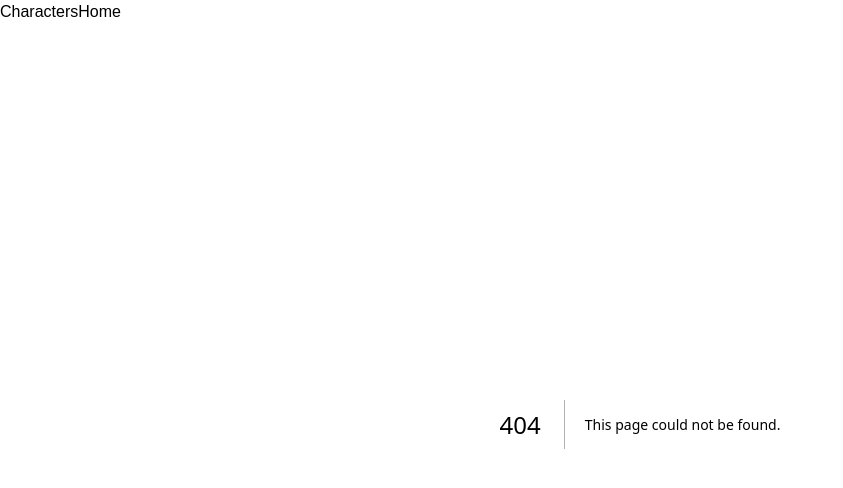
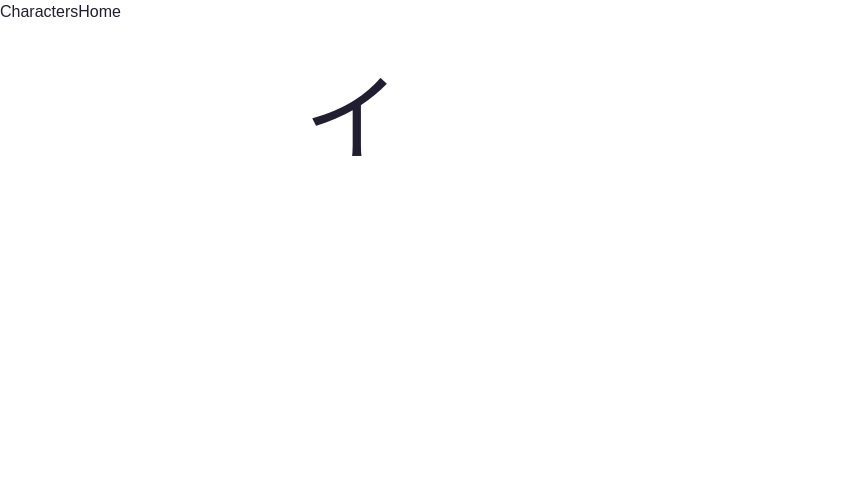
Before and after one commit to CodeByDex/bydex-japan, a Next.js app: page /quiz in a window 1280 px wide. Before the commit this address had no page. Shown: the top 488 px of the page, without its empty margins (0-843 px from the left). Built offline with nearby package versions, Linux system fonts and the light colour scheme.

Commit message:
Various UI updates to support flash cards
* renamed card components

* initial flashcard working model

* refactored character card to use reusable components

* updated flashcard to use reusable components

```diff
--- a/components/ui/character.tsx
+++ b/components/ui/character.tsx
@@ -1,18 +1,10 @@
 'use client';
 
 import React from 'react';
-import {useState} from 'react'
+import { useState } from 'react'
 import { character, reading } from '@lib/definitions';
 
-interface CharacterComponentProps {
-  character: character;
-}
-
-interface ReadingComponentProps {
-  reading: reading
-}
-
-export function ReadingComponent({ reading }: ReadingComponentProps) {
+export function ReadingComponent({ reading }: {reading: reading}) {
   const [isExpanded, setIsExpanded] = useState(false);
 
   const toggleExpand = () => {
@@ -39,13 +31,24 @@ export function ReadingComponent({ reading }: ReadingComponentProps) {
   )
 }
 
-export default function CharacterComponent({ character }: CharacterComponentProps) {
+export default function CharacterFullInfo({ character }: {character: character}) {
   return (
     <div className='flex'>
-      <div className='flex items-center justify-center p-4 text-8xl w-1/3'>
-        {character.id}
+      <LargeCharacter className="flex p-4 w-1/3" char={character.id} />
+      <CharacterInfo className='p-4 w-2/3' character={character} />
+    </div >
+  );
+}
+
+export function LargeCharacter({ char, className }: { char: string, className: string }) {
+  return <div className={`items-center justify-center text-8xl ${className}`}>
+    {char}
   </div>
-      <div className='p-4 w-2/3'>
+}
+
+export function CharacterInfo({ character, className }: { character: character, className: string }) {
+  return (
+    <div className={className}>
       <p><strong>Type:</strong> {character.type}</p>
       <p><strong>Readings:</strong></p>
       {character.readings.map(x => (
@@ -58,12 +61,11 @@ export default function CharacterComponent({ character }: CharacterComponentProp
       <p><strong>Grade:</strong> {character.grade}</p>
       <p><strong>AP:</strong> {character.AP ? 'Yes' : 'No'}</p>
       {character.mnemonic && <p><strong>Mnemonic:</strong> {character.mnemonic}</p>}
-        {character.note && <p><strong>Note:</strong> {character.note}</p> }
+      {character.note && <p><strong>Note:</strong> {character.note}</p>}
       <p><strong>Examples:</strong></p>
       {character.examples.map(x => (
         <ReadingComponent reading={x} key={x.id} />
       ))}
     </div>
-    </div >
-  );
+  )
 }
--- /dev/null
+++ b/components/ui/flashcard.tsx
@@ -0,0 +1,23 @@
+"use client"
+
+import React, { useState } from 'react';
+
+type FlashcardProps = {
+  prompt: React.ReactNode;
+  answer: React.ReactNode;
+};
+
+export default function FlashcardComponent({prompt, answer}: FlashcardProps){
+    const [showPrompt, setShowPrompt] = useState(true);
+
+    const handleClick = () => {
+      setShowPrompt(false);
+    };
+
+    return (
+      <div onClick={handleClick}>
+        <div>{showPrompt ? prompt : answer}</div>
+      </div>
+    );
+
+}
--- a/src/app/character/[char]/page.tsx
+++ b/src/app/character/[char]/page.tsx
@@ -1,5 +1,5 @@
 import characters from "../../../../public/data/characterDatabase"
-import CharacterComponent from "@components/ui/character"
+import CharacterFullInfo from "@components/ui/character"
 
 export default async function Page({
     params,
@@ -12,7 +12,7 @@ export default async function Page({
     if (!character)
         return <div>Unable to find {char}</div>
     else
-        return (<CharacterComponent character={character} />)
+        return (<CharacterFullInfo character={character} />)
   }
 
   export async function generateStaticParams() {
--- a/src/app/character/page.tsx
+++ b/src/app/character/page.tsx
@@ -1,12 +1,15 @@
 import characters from "../../../public/data/characterDatabase";
-import CharacterComponent from "@components/ui/character"
+import CharacterFullInfo from "@components/ui/character"
+import Link from "next/link";
 
 export default function Page() {
     return (
         <div className="flex flex-wrap gap-4">
             {characters.map(x => (
                 <div key={x.id} className="flex flex-col basis-1/4 max-w-1/4 min-w-[300px] p-4 border rounded-lg">
-                    <CharacterComponent character={x}  />
+                    <Link href={`./character/${x.id}`}>
+                        <CharacterFullInfo character={x}  />
+                    </Link>
                 </div>
             ))}
         </div>
--- /dev/null
+++ b/src/app/quiz/layout.tsx
@@ -0,0 +1,11 @@
+
+
+export default function Layout({ children }: { children: React.ReactNode }) {
+  return (
+    <div className="flex h-screen flex-col md:flex-row md:overflow-hidden">
+      <div className="w-full flex-none md:w-64">
+      </div>
+      <div className="flex-grow p-6 md:overflow-y-auto md:p-12">{children}</div>
+    </div>
+  );
+}
--- /dev/null
+++ b/src/app/quiz/page.tsx
@@ -0,0 +1,18 @@
+import characters from "../../../public/data/characterDatabase";
+import FlashcardComponent from "@components/ui/flashcard";
+import { LargeCharacter, CharacterInfo } from "@components/ui/character";
+
+function getRandomItem<T>(array: T[]): T {
+    const randomIndex = Math.floor(Math.random() * array.length);
+    return array[randomIndex];
+  }
+
+  export default function Page() {
+
+    const item = getRandomItem(characters);
+
+    return (
+        <FlashcardComponent
+            prompt={<div>{<LargeCharacter char={item.id} className=""/>}</div>} answer={<CharacterInfo character={item} className="" /> } />
+    )
+}
```
Lines whose indentation alone changed are shown as unchanged.
